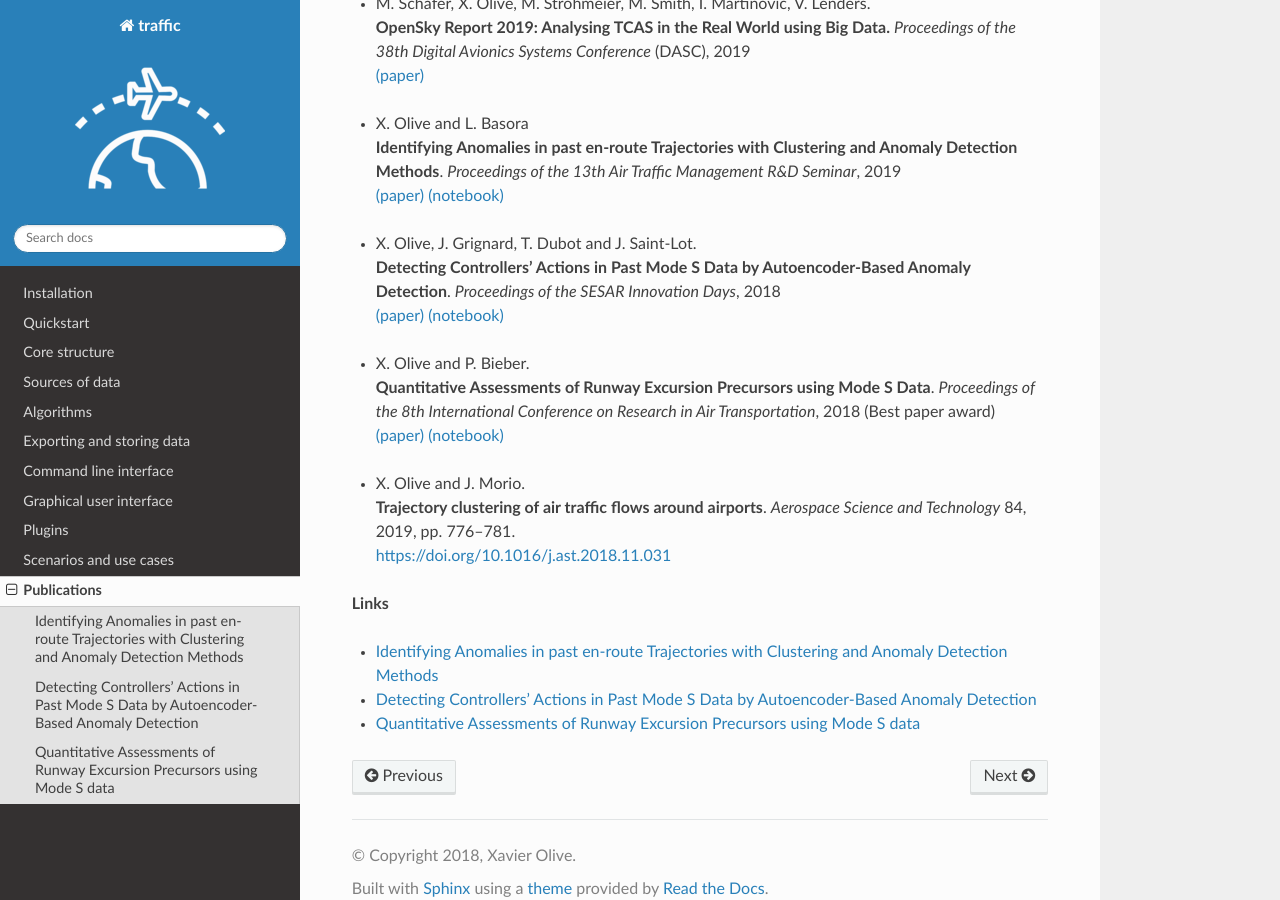
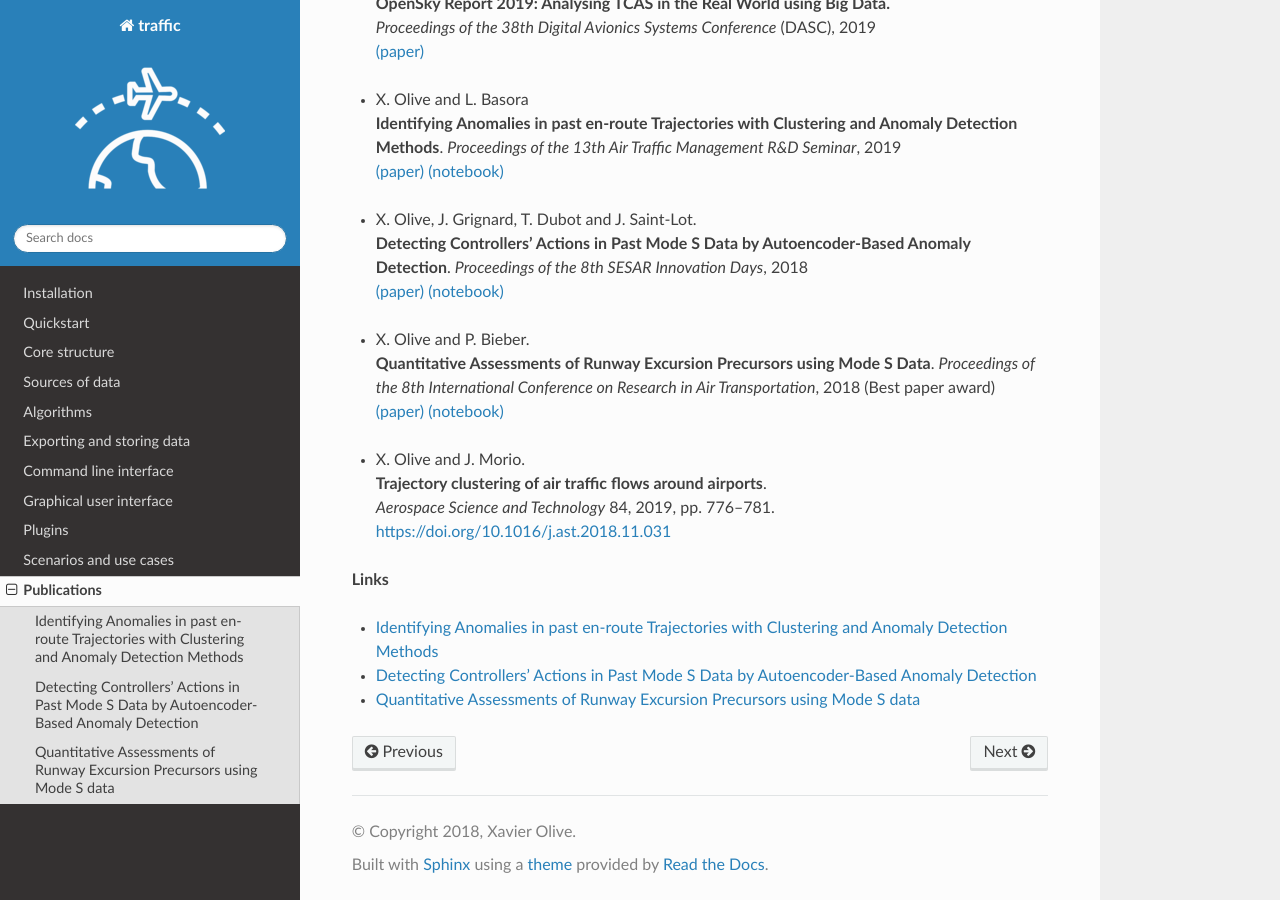
Before and after one commit to xoolive/traffic, a Sphinx documentation site: the page built from docs/publications.rst, in a window 1280 px wide and 900 px high, scrolled down 1166 px. Built offline with Sphinx 7.4.7 and the Read the Docs theme 2.0.0, drawn with Linux system fonts in a browser that asks for light colours; pages that are not in the unit, such as notebooks, are missing from menus; a script that is not in the unit is left out; comment, search, counter and statistics services are not loaded.

Commit message:
minor editions

```diff
--- a/docs/publications.rst
+++ b/docs/publications.rst
@@ -31,12 +31,13 @@
   | `(paper) <https://www.sesarju.eu/sites/default/files/documents/sid/2019/papers/SIDs_2019_paper_76.pdf>`__
 
 - | X. Olive and L. Basora.
-  | **Air Traffic Data Processing using Python: Trajectory Clustering**. *Proceedings of the 7th OpenSky Workshop*, 2019.
-  | `(paper) <https://easychair.org/publications/download/BXjT>`__ `(notebook) <https://tinyurl.com/opensky2019>`__
-  | https://doi.org/10.29007/sf1f
+  | **Air Traffic Data Processing using Python: Trajectory Clustering**.
+  | *Proceedings of the 7th OpenSky Workshop*, 2019.
+  | `(paper) <https://easychair.org/publications/download/BXjT>`__ `(notebook) <https://tinyurl.com/opensky2019>`__ https://doi.org/10.29007/sf1f
 
 - | M. Schäfer, X. Olive, M. Strohmeier, M. Smith, I. Martinovic, V. Lenders.
-  | **OpenSky Report 2019: Analysing TCAS in the Real World using Big Data.** *Proceedings of the 38th Digital Avionics Systems Conference* (DASC), 2019
+  | **OpenSky Report 2019: Analysing TCAS in the Real World using Big Data.**
+  | *Proceedings of the 38th Digital Avionics Systems Conference* (DASC), 2019
   | `(paper) <http://www.cs.ox.ac.uk/files/11077/DASC_2019.pdf>`__
 
 - | X. Olive and L. Basora
@@ -45,7 +46,7 @@
 
 
 - | X. Olive, J. Grignard, T. Dubot and J. Saint-Lot.
-  | **Detecting Controllers' Actions in Past Mode S Data by Autoencoder-Based Anomaly Detection**. *Proceedings of the SESAR Innovation Days*, 2018
+  | **Detecting Controllers' Actions in Past Mode S Data by Autoencoder-Based Anomaly Detection**. *Proceedings of the 8th SESAR Innovation Days*, 2018
   | `(paper) <https://www.sesarju.eu/sites/default/files/documents/sid/2018/papers/SIDs_2018_paper_17.pdf>`__ `(notebook) <paper/atc_detect.html>`__
 
 - | X. Olive and P. Bieber.
@@ -53,7 +54,8 @@
   | `(paper) <https://arxiv.org/abs/1903.11964>`__ `(notebook) <paper/runway_excursion.html>`__
 
 - | X. Olive and J. Morio.
-  | **Trajectory clustering of air traffic flows around airports**. *Aerospace Science and Technology* 84, 2019, pp. 776--781.
+  | **Trajectory clustering of air traffic flows around airports**.
+  | *Aerospace Science and Technology* 84, 2019, pp. 776--781.
   | https://doi.org/10.1016/j.ast.2018.11.031
 
 **Links**
```
